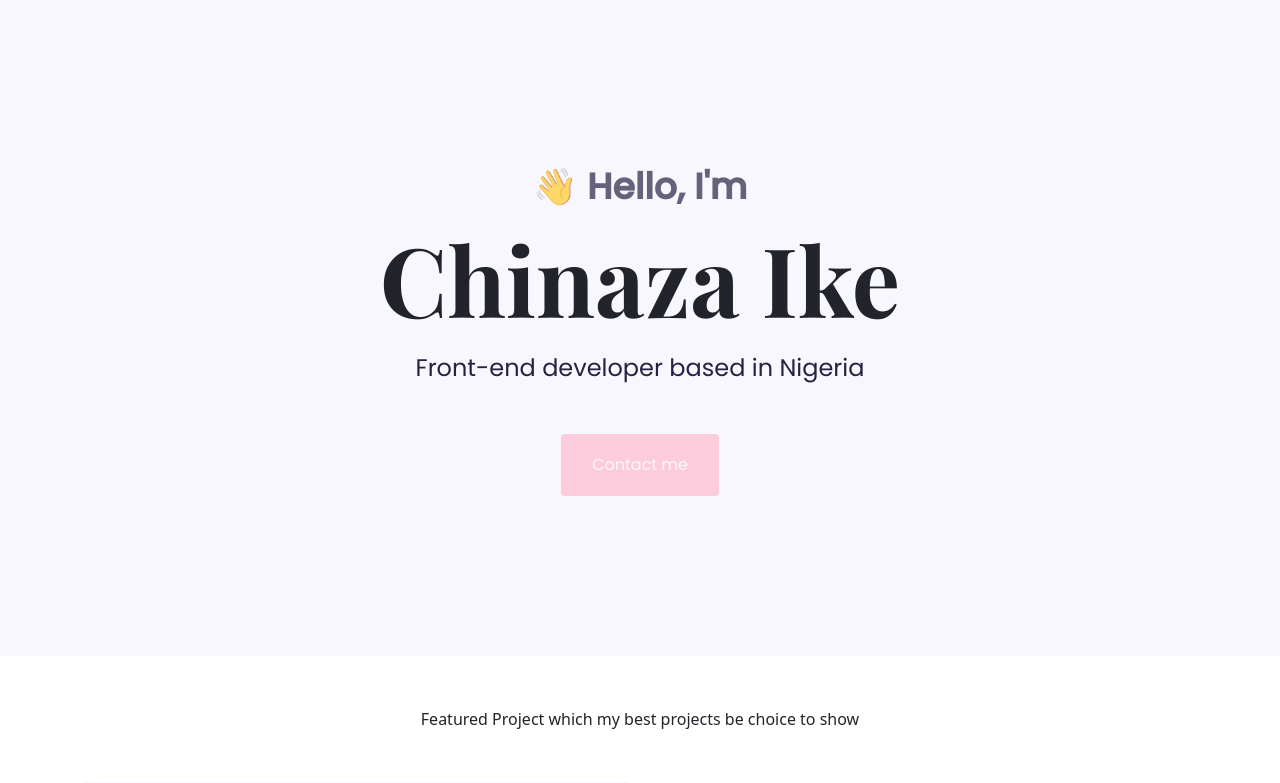
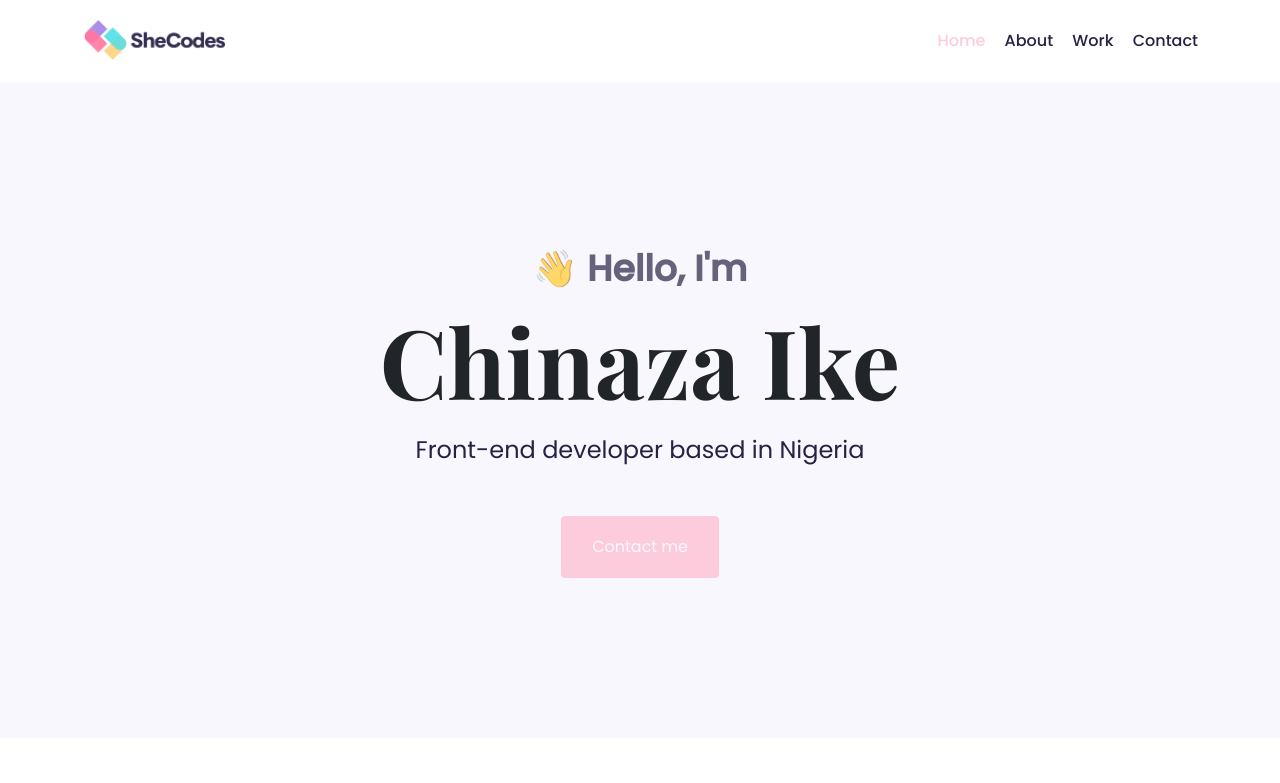
Before and after one commit to Chinazaekpere-Ike/Portfolio-Project, a plain HTML site: page index.html in a window 1280 px wide. Shown: the top 783 px of the page. Drawn offline with nearby package versions, Linux system fonts and the light colour scheme.

Commit message:
Created and styled the navigation bar

```diff
--- a/index.html
+++ b/index.html
@@ -34,6 +34,27 @@
     <link rel="stylesheet" href="styling/styles.css" />
   </head>
   <body>
+    <div class="container">
+      <nav class="d-flex justify-content-between">
+        <img
+          src="images/shecodes-logo.png"
+          alt=""
+          class="d-none d-lg-block d-md-block"
+        />
+        <img
+          src="images/shecodes-logo-small.jpg"
+          alt=""
+          class="d-block d-md-none"
+        />
+        <ul>
+          <li class="active"><a href="/index.html">Home</a></li>
+          <li><a href="/about.html">About</a></li>
+          <li><a href="/work.html">Work</a></li>
+          <li><a href="/contact.html">Contact</a></li>
+        </ul>
+      </nav>
+    </div>
+
     <div class="hero">
       <p>👋 Hello, I'm</p>
       <h1>Chinaza Ike</h1>
--- a/styling/styles.css
+++ b/styling/styles.css
@@ -20,6 +20,40 @@ h2 p {
   line-height: 30px;
   color: var(--paragrapgh-color);
   opacity: 0.7;
+}
+
+nav {
+  padding: 20px 0;
+}
+
+nav a {
+  text-decoration: none;
+  color: #272142;
+  transition: all 100ms ease-in-out;
+}
+
+nav a:hover {
+  color: var(--primary-color);
+}
+
+nav .active a {
+  color: var(--primary-color);
+}
+
+nav img {
+  height: 40px;
+}
+
+nav li {
+  display: inline;
+  margin-left: 15px;
+  line-height: 42px;
+}
+
+nav ul {
+  margin: 0;
+  font-family: var(--paragraph-font);
+  font-weight: 500;
 }
 
 .about-projects-btn {
```
